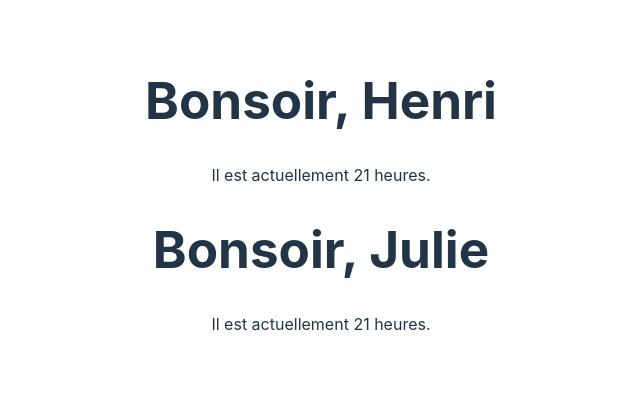
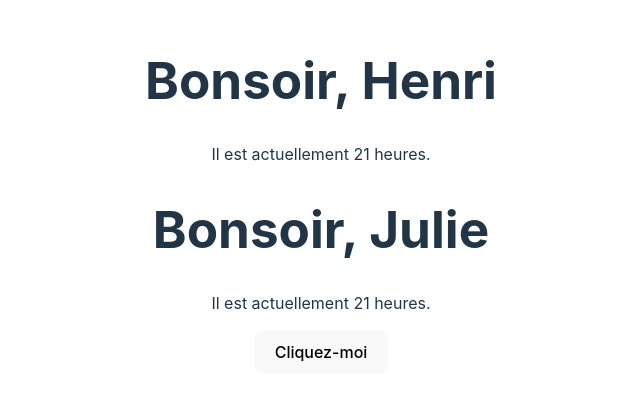
Before and after one commit to HenriTeinturier/initiation-react-mini-projet, a React (Vite) app: page / in a window 1280 px wide. Shown: the part 205-606 px from the top of the page, without its empty margins (319-959 px from the left). Built offline with nearby package versions, Linux system fonts and the light colour scheme.

Commit message:
handleEvents

```diff
--- a/src/App.jsx
+++ b/src/App.jsx
@@ -18,11 +18,15 @@ function Welcome({ name }) {
 }
 
 function App() {
+  const handleClick = () => {
+    console.log("Bouton cliqué !")
+  }
 
   return (
     <div>
     <Welcome name={"Henri"} />
     <Welcome name={"Julie"} />
+    <button onClick={handleClick}>Cliquez-moi</button>
   </div>
   )
 }
```
